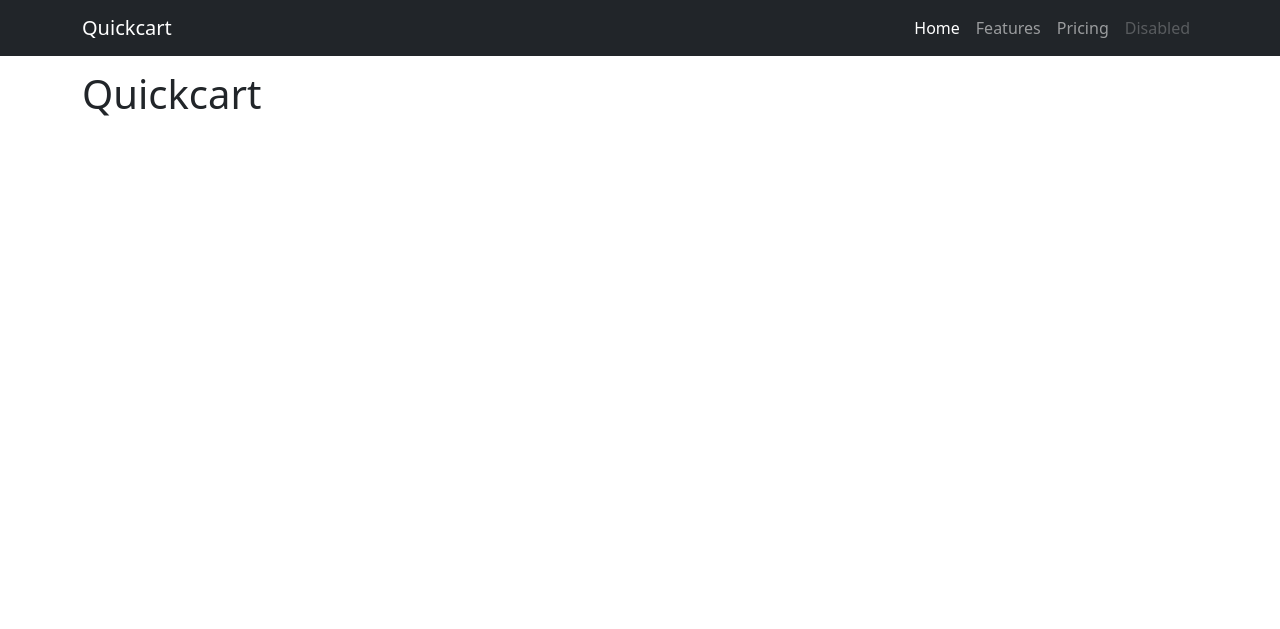
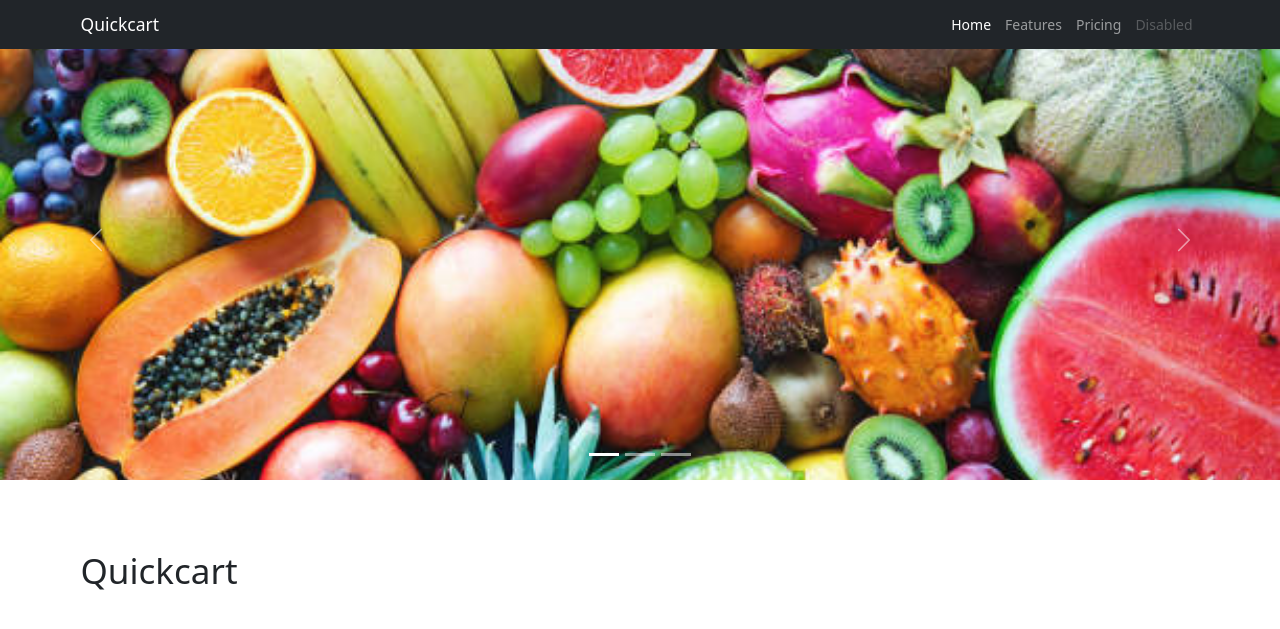
Before and after one commit to Thirumalai24/quickcart, a Django app: page /home in a window 1280 px wide. Shown: the top 629 px of the page. Run offline with Django 5.2, Linux system fonts and the light colour scheme.

Commit message:
added designs

```diff
--- a/quickcart/settings.py
+++ b/quickcart/settings.py
@@ -125,6 +125,9 @@ STATIC_URL = 'static/'
 
 MEDIA_URL ='/images/'
 MEDIA_ROOT =BASE_DIR/'static'
+STATICFILES_DIRS=[
+    BASE_DIR/'static'
+]
 
 # Default primary key field type
 # https://docs.djangoproject.com/en/5.1/ref/settings/#default-auto-field
--- /dev/null
+++ b/shop/templates/shop/inc/slider.html
@@ -0,0 +1,27 @@
+{% load static %}
+<div id="carouselExampleIndicators" class="carousel slide">
+    <div class="carousel-indicators">
+      <button type="button" data-bs-target="#carouselExampleIndicators" data-bs-slide-to="0" class="active" aria-current="true" aria-label="Slide 1"></button>
+      <button type="button" data-bs-target="#carouselExampleIndicators" data-bs-slide-to="1" aria-label="Slide 2"></button>
+      <button type="button" data-bs-target="#carouselExampleIndicators" data-bs-slide-to="2" aria-label="Slide 3"></button>
+    </div>
+    <div class="carousel-inner">
+      <div class="carousel-item active">
+        <img src="{% static 'images/image1.jpg' %}" class="d-block w-100" alt="iamge1">
+      </div>
+      <div class="carousel-item">
+        <img src="{% static 'images/image2.jpg' %}" class="d-block w-100" alt="image2">
+      </div>
+      <div class="carousel-item">
+        <img src="{% static 'images/image3.jpg' %}" class="d-block w-100" alt="image3">
+      </div>
+    </div>
+    <button class="carousel-control-prev" type="button" data-bs-target="#carouselExampleIndicators" data-bs-slide="prev">
+      <span class="carousel-control-prev-icon" aria-hidden="true"></span>
+      <span class="visually-hidden">Previous</span>
+    </button>
+    <button class="carousel-control-next" type="button" data-bs-target="#carouselExampleIndicators" data-bs-slide="next">
+      <span class="carousel-control-next-icon" aria-hidden="true"></span>
+      <span class="visually-hidden">Next</span>
+    </button>
+  </div>
--- a/shop/templates/shop/index.html
+++ b/shop/templates/shop/index.html
@@ -5,6 +5,7 @@
 {% endblock title %}
 
 {% block content %}
+{% include 'shop/inc/slider.html' %}
     <div class="container" style="margin-top:70px;">
         <div class="row">
             <div class ="col-12"><h1>Quickcart</h1></div>
--- a/shop/templates/shop/layouts/main.html
+++ b/shop/templates/shop/layouts/main.html
@@ -1,13 +1,16 @@
+{% load static %}
 <!doctype html>
 <html lang="en">
   <head>
     <meta charset="utf-8">
     <meta name="viewport" content="width=device-width, initial-scale=1">
-    {% comment %} <title>QUICKCART | ONLINE SHOPPING</title> {% endcomment %}
-    {% block title %}
-    {% endblock title %}
-
     <link href="https://cdn.jsdelivr.net/npm/bootstrap@5.3.3/dist/css/bootstrap.min.css" rel="stylesheet" integrity="sha384-QWTKZyjpPEjISv5WaRU9OFeRpok6YctnYmDr5pNlyT2bRjXh0JMhjY6hW+ALEwIH" crossorigin="anonymous">
+    {% comment %} Stylesheet {% endcomment %}
+    <link rel="stylesheet" href="{% static 'css/style.css' %}">
+    <title>
+      {% block title %}
+      {% endblock title %}
+    </title>
   </head>
   <body>
     {% include "shop/inc/navbar.html" %}
--- /dev/null
+++ b/static/css/style.css
@@ -0,0 +1,18 @@
+.carousel-item img{
+    object-fit: cover;
+    object-position: top;
+    height: 60vh;
+    overflow: hidden;
+}
+
+html{
+    font-size: 14px;
+}
+
+body{
+    font-family: 'Noto Sans', sans-serif;
+}
+
+a{
+    text-decoration: none;
+}
```
Also changed, not shown: static/images/image1.jpg (added), static/images/image2.jpg (added), static/images/image3.jpg (added), static/images/login.png (added), static/images/resgister.png (added), static/uploads/Is-Buying-A-Used-Gadget-Worth-It.jpg (renamed from static/getFileName/Is-Buying-A-Used-Gadget-Worth-It.jpg), static/uploads/area-turkish-furniture-banner-001.jpg (renamed from static/getFileName/area-turkish-furniture-banner-001.jpg), static/uploads/kitchen-appliances-image.webp (renamed from static/getFileName/kitchen-appliances-image.webp), static/uploads/mob_category.jpg (renamed from static/getFileName/mob_category.jpg), static/uploads/samsung_galaxy_a35.jpg (renamed from static/getFileName/samsung_galaxy_a35.jpg), 1 other file.
